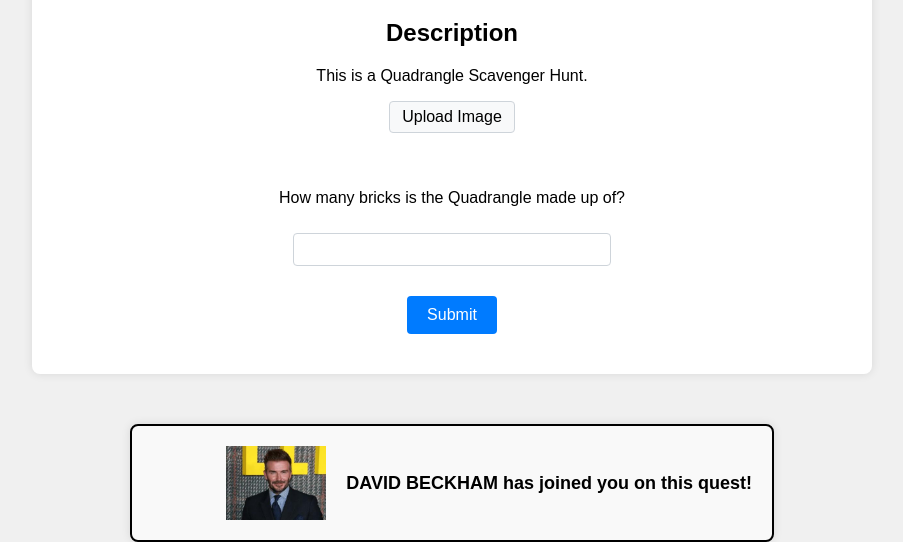
After one commit to paulodeluna/SYNCS_hackathon, a Flask app: page /beckham in a window 1280 px wide. The commit adds this page. Shown: the part 521-1063 px from the top of the page, without its empty margins (188-1091 px from the left). Run offline with Flask 3, Linux system fonts and the light colour scheme.

Commit message:
First version completed without achievement page

```diff
--- a/run.py
+++ b/run.py
@@ -1,7 +1,9 @@
-from flask import Flask, render_template, request, redirect, url_for, flash, session, jsonify
+from flask import Flask, render_template, request, redirect, url_for, flash, session, jsonify, get_flashed_messages
+import os
 
 app = Flask(__name__)
 app.secret_key = 'your_secret_key_here'  # Replace with a secure key
+app.config['UPLOAD_FOLDER'] = 'uploads'  # Ensure this directory exists or create it
 
 # A simple user database
 users = {'Paulo': 'password123'}
@@ -11,14 +13,10 @@ qa_data = {}
 personal_data = {}
 
 # Dictionary to store challenges
-challenges_dict = {"quadrangle": "quadrangle"}
-
-# Dictionary to store user points
-user_points = {}
+challenges_dict = {"Quadrangle": "quadrangle"}
 
 @app.route('/')
 def index():
-    # Redirect to login page on startup
     return redirect(url_for('login'))
 
 @app.route('/login', methods=['GET', 'POST'])
@@ -27,16 +25,18 @@ def login():
         username = request.form['username']
         password = request.form['password']
 
-        # Simple authentication logic
         if username in users and users[username] == password:
             session['username'] = username
-            user_points[username] = user_points.get(username, 0)  # Initialize points if not present
+            session['points'] = 0  # Reset points to 0 on login
             flash('Login successful!', 'success')
-            return redirect(url_for('home'))  # Redirect to home
+            return redirect(url_for('home'))
         else:
             flash('Invalid username or password.', 'danger')
 
-    return render_template('login.html')
+    # Retrieve flashed messages and clear them
+    messages = get_flashed_messages(with_categories=True)
+    return render_template('login.html', messages=messages)
+
 
 @app.route('/home')
 def home():
@@ -44,7 +44,7 @@ def home():
         return redirect(url_for('login'))
 
     username = session['username']
-    points = user_points.get(username, 0)
+    points = session.get('points', 0)
     return render_template('home.html', username=username, points=points)
 
 @app.route('/trivia', methods=['GET', 'POST'])
@@ -58,13 +58,11 @@ def trivia():
         question = request.form.get('question')
         answer = request.form.get('answer')
 
-        # Handling custom questions
         if question and answer:
             if username not in qa_data:
                 qa_data[username] = []
             qa_data[username].append((question, answer))
 
-        # Handling personal questions
         major = request.form.get('major')
         introvert_extrovert = request.form.get('introvert-extrovert')
 
@@ -104,7 +102,6 @@ def create_challenge():
 
 @app.route('/challenge')
 def challenge():
-    # Pass only the keys of the challenges_dict to the template
     challenges = list(challenges_dict.keys())
     return render_template('challenge.html', challenges=challenges)
 
@@ -120,23 +117,53 @@ def validate_challenge():
 def create():
     return render_template('create.html')
 
-@app.route('/quadrangle', methods=['GET', 'POST'])
+@app.route('/quadrangle')
 def quadrangle():
-    if request.method == 'POST':
-        bricks = request.form.get('bricks')
-        if bricks:
-            # Process the bricks data (e.g., validate, store, etc.)
-            username = session.get('username')
-            if username:
-                # Increment points by 150
-                user_points[username] = user_points.get(username, 0) + 150
-            flash('Your submission was successful!', 'success')
-            return jsonify({"status": "success", "message": "Your submission was successful!"})
-        else:
-            return jsonify({"status": "error", "message": "Please enter a number of bricks."})
-
     return render_template('quadrangle.html')
 
+@app.route('/submit_quadrangle', methods=['POST'])
+def submit_quadrangle():
+    brick_count = request.form.get('brick_count')
+    image_file = request.files.get('challenge_image')
+
+    if not brick_count or not image_file:
+        return jsonify({'success': False, 'message': 'Error: Please fill in all fields and upload an image.'})
+
+    # Save the uploaded image
+    if not os.path.exists(app.config['UPLOAD_FOLDER']):
+        os.makedirs(app.config['UPLOAD_FOLDER'])
+
+    filename = os.path.join(app.config['UPLOAD_FOLDER'], image_file.filename)
+    image_file.save(filename)
+
+    if brick_count == '69':
+        if 'points' in session:
+            session['points'] += 50
+        else:
+            session['points'] = 50
+        return jsonify({'success': True, 'message': 'Correct! You have earned 50 points.'})
+    else:
+        return jsonify({'success': False, 'message': 'Incorrect. No points added.'})
+
+@app.route('/friend')
+def friend():
+    return render_template('friend.html')
+
+@app.route('/submit_quiz', methods=['POST'])
+def submit_quiz():
+    data = request.json
+    points = data.get('points', 0)
+
+    if 'points' in session:
+        session['points'] += points
+    else:
+        session['points'] = points
+
+    return jsonify({'message': f'Quiz submitted! Your current points: {session["points"]}'})
+
+@app.route('/beckham')
+def beckham():
+    return render_template('beckham.html')
 
 if __name__ == '__main__':
     app.run(debug=True)
--- /dev/null
+++ b/templates/beckham.html
@@ -0,0 +1,202 @@
+<!DOCTYPE html>
+<html lang="en">
+<head>
+    <meta charset="UTF-8">
+    <meta name="viewport" content="width=device-width, initial-scale=1.0">
+    <title>Quadrangle Scavenger Hunt</title>
+    <style>
+        body {
+            font-family: Arial, sans-serif;
+            margin: 0;
+            padding: 0;
+            background-color: #f0f0f0;
+        }
+        .container {
+            text-align: center;
+            margin: 50px auto;
+            max-width: 800px;
+            background: #ffffff;
+            padding: 20px;
+            border-radius: 8px;
+            box-shadow: 0 0 10px rgba(0, 0, 0, 0.1);
+        }
+        img {
+            width: 300px;
+            height: auto;
+            display: block;
+            margin: 0 auto;
+        }
+        .description {
+            margin: 20px 0;
+        }
+        .message {
+            margin: 20px 0;
+            font-weight: bold;
+        }
+        .question-container {
+            margin: 20px 0;
+        }
+        #beckham-container {
+            border: 2px solid #000;
+            margin-top: 50px;
+            padding: 20px;
+            display: flex;
+            align-items: center;
+            justify-content: space-between;
+            max-width: 600px;
+            margin-left: auto;
+            margin-right: auto;
+            background-color: #f9f9f9;
+            border-radius: 8px;
+            box-shadow: 0 0 10px rgba(0, 0, 0, 0.1);
+        }
+        #beckham-container img {
+            width: 100px;
+            height: auto;
+            margin-right: 20px;
+        }
+        #beckham-container p {
+            font-size: 18px;
+            font-weight: bold;
+            margin: 0;
+        }
+        .error-message {
+            color: red;
+        }
+        .success-message {
+            color: green;
+        }
+        .quadrangle-image {
+            width: 100%;
+            max-width: 600px;
+        }
+        input[type="text"] {
+            width: 100%;
+            max-width: 300px;
+            padding: 8px;
+            margin-top: 10px;
+            border: 1px solid #ced4da;
+            border-radius: 4px;
+        }
+        button {
+            padding: 10px 20px;
+            border: none;
+            border-radius: 4px;
+            color: #fff;
+            background-color: #007bff;
+            font-size: 16px;
+            cursor: pointer;
+            margin-top: 10px;
+        }
+        button:hover {
+            background-color: #0056b3;
+        }
+        .image-preview {
+            display: none;
+            margin-top: 20px;
+            max-width: 100%;
+            height: auto;
+        }
+        .custom-file-upload {
+            border: 1px solid #ced4da;
+            display: inline-block;
+            padding: 6px 12px;
+            cursor: pointer;
+            border-radius: 4px;
+            background-color: #f8f9fa;
+            font-size: 1rem;
+            font-weight: 400;
+        }
+        .custom-file-upload input[type="file"] {
+            display: none;
+        }
+        .file-info {
+            margin-top: 10px;
+            color: #6c757d; /* Gray color for unbolded text */
+        }
+    </style>
+</head>
+<body>
+    <div class="container">
+        <img src="/static/quadrangle.png" alt="Quadrangle Image" class="quadrangle-image">
+        <h2>Description</h2>
+        <p>This is a Quadrangle Scavenger Hunt.</p>
+
+        <form id="quadrangle-form" enctype="multipart/form-data">
+            <label class="custom-file-upload" for="challenge_image">
+                <input type="file" name="challenge_image" id="challenge_image" accept="image/*" onchange="showFileInfo()">
+                Upload Image
+            </label><br>
+            <img id="image-preview" class="image-preview" alt="Image Preview">
+            <br><br>
+
+            <div class="file-info" id="file-info"></div>
+            <div class="question-container">
+                <p>How many bricks is the Quadrangle made up of?</p>
+                <input type="text" id="brick-count" name="brick_count">
+            </div>
+
+            <button type="button" onclick="submitQuadrangle()">Submit</button>
+        </form>
+
+        <div id="message" class="message"></div>
+    </div>
+
+    <div id="beckham-container">
+        <img src="/static/beckham.png" alt="David Beckham">
+        <p>DAVID BECKHAM has joined you on this quest!</p>
+    </div>
+
+    <script>
+        function showFileInfo() {
+            const fileInput = document.getElementById('challenge_image');
+            const fileInfoDiv = document.getElementById('file-info');
+
+            const file = fileInput.files[0];
+            if (file) {
+                fileInfoDiv.textContent = `File Selected: ${file.name}`;
+            } else {
+                fileInfoDiv.textContent = '';
+            }
+        }
+
+        function submitQuadrangle() {
+            const brickCount = document.getElementById('brick-count').value;
+            const imageFile = document.getElementById('challenge_image').files[0];
+            const messageDiv = document.getElementById('message');
+
+            // Clear any previous messages
+            messageDiv.textContent = '';
+
+            // Validation checks
+            if (!brickCount || !imageFile) {
+                messageDiv.textContent = 'Error: Please fill in all fields and upload an image.';
+                messageDiv.className = 'error-message';
+                return;
+            }
+
+            const formData = new FormData();
+            formData.append('brick_count', brickCount);
+            formData.append('challenge_image', imageFile);
+
+            fetch('/submit_quadrangle', {
+                method: 'POST',
+                body: formData
+            })
+            .then(response => response.json())
+            .then(data => {
+                if (data.success) {
+                    messageDiv.textContent = data.message;
+                    messageDiv.className = 'success-message';
+                    setTimeout(() => {
+                        window.location.href = '/friend';
+                    }, 1000); // Redirect after 1 second
+                } else {
+                    messageDiv.textContent = data.message;
+                    messageDiv.className = 'error-message';
+                }
+            });
+        }
+    </script>
+</body>
+</html>
```
Also changed, not shown: templates/friend.html (added, +123 -0 lines), templates/login.html (+6 -6 lines), templates/quadrangle.html (+142 -52 lines), static/beckham.png (added), uploads/1.png (added).
